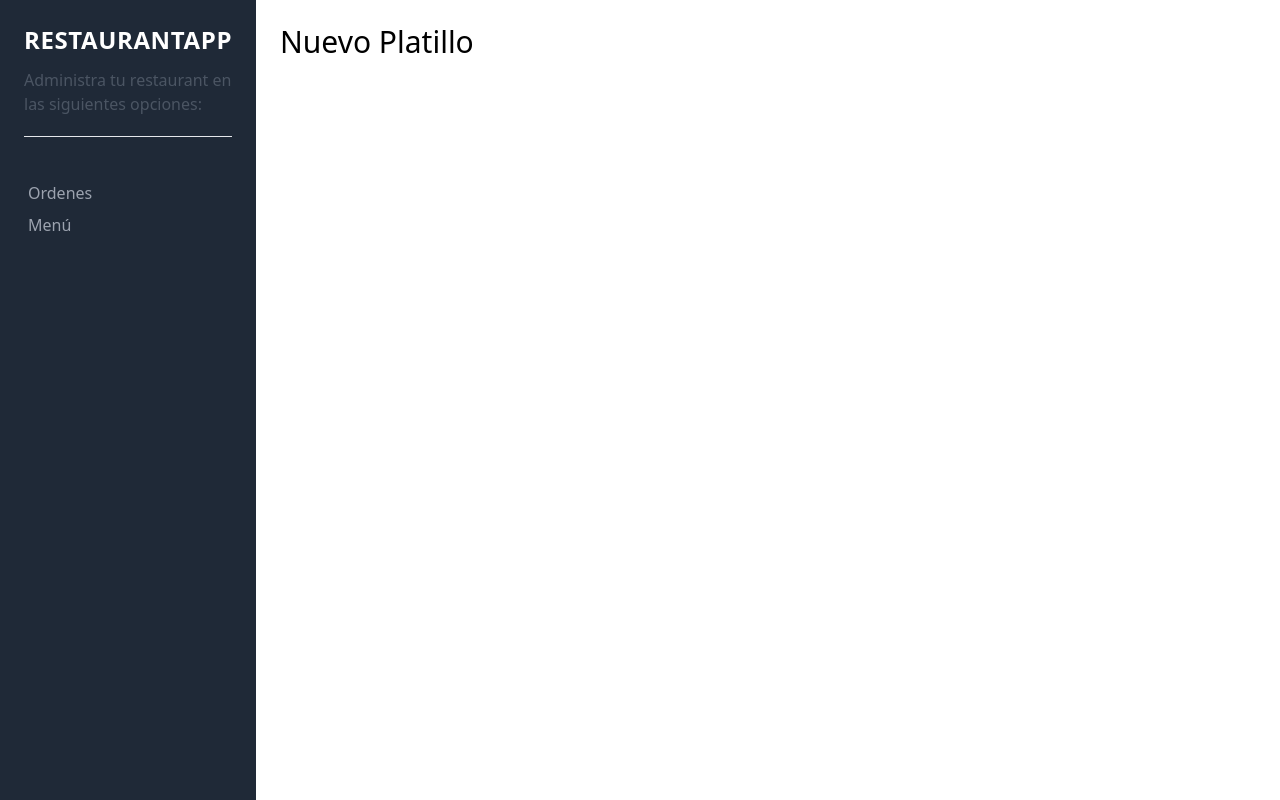
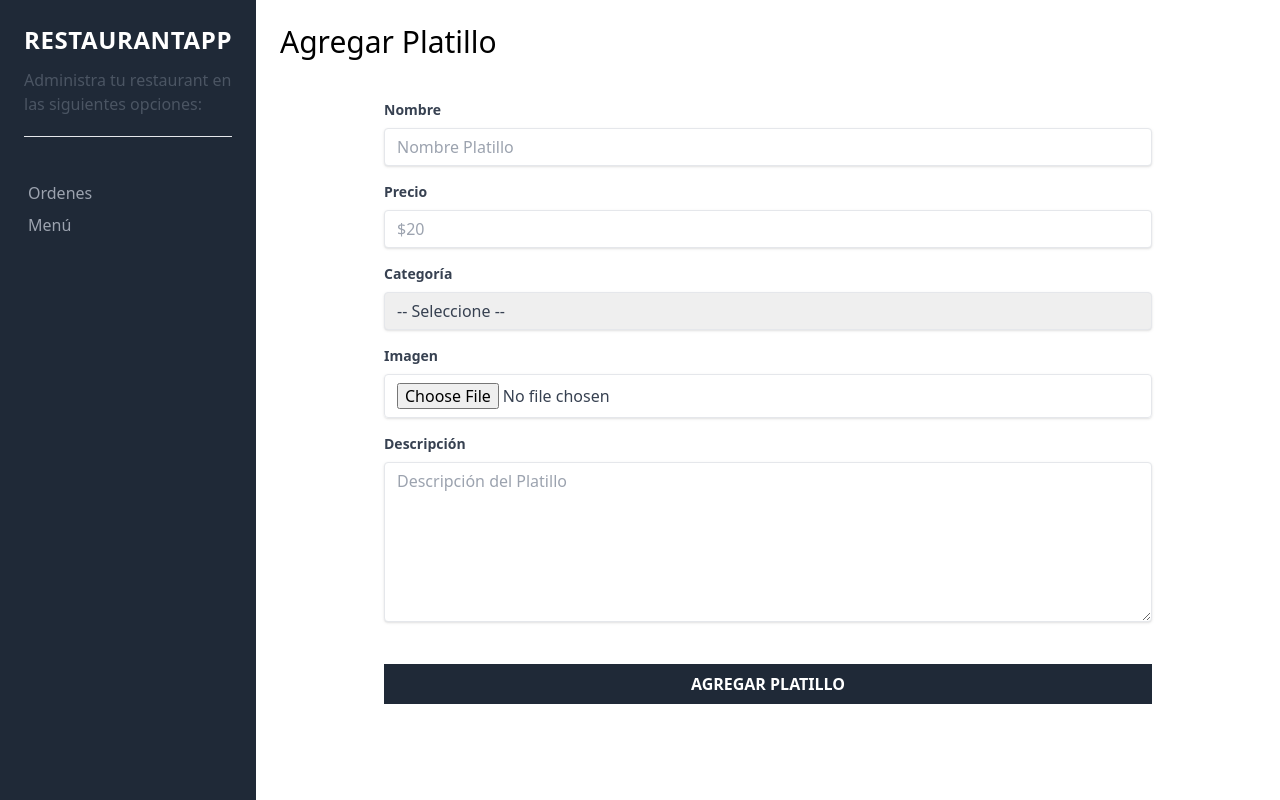
Before and after one commit to marshalmori/restaurantcliente, a React (Create React App) app: page /nuevo-platillo in a window 1280 px wide. Built offline with nearby package versions, Linux system fonts and the light colour scheme.

Commit message:
Criar o formulário para inserir novos pratos

```diff
--- a/src/components/paginas/NuevoPlatillo.js
+++ b/src/components/paginas/NuevoPlatillo.js
@@ -1,8 +1,99 @@
 const NuevoPlatillo = () => {
   return (
-    <div>
-      <h1 className="text-3xl font-light mb-4">Nuevo Platillo</h1>
-    </div>
+    <>
+      <h1 className="text-3xl font-light mb-4">Agregar Platillo</h1>
+      <div className="flex justify-center mt-10">
+        <div className="w-full max-w-3xl">
+          <form>
+            <div className="mb-4">
+              <label
+                className="block text-gray-700 text-sm font-bold mb-2"
+                htmlFor="nombre"
+              >
+                Nombre
+              </label>
+              <input
+                className="shadow appearance-none border rounded w-full py-2 px-3 text-gray-700 leading-tight focus:outline-none focus:shadow-outline"
+                id="nombre"
+                type="text"
+                placeholder="Nombre Platillo"
+              />
+            </div>
+
+            <div className="mb-4">
+              <label
+                className="block text-gray-700 text-sm font-bold mb-2"
+                htmlFor="precio"
+              >
+                Precio
+              </label>
+              <input
+                className="shadow appearance-none border rounded w-full py-2 px-3 text-gray-700 leading-tight focus:outline-none focus:shadow-outline"
+                id="precio"
+                type="number"
+                placeholder="$20"
+                min="0"
+              />
+            </div>
+
+            <div className="mb-4">
+              <label
+                className="block text-gray-700 text-sm font-bold mb-2"
+                htmlFor="categoria"
+              >
+                Categoría
+              </label>
+              <select
+                className="shadow appearance-none border rounded w-full py-2 px-3 text-gray-700 leading-tight focus:outline-none focus:shadow-outline"
+                id="categoria"
+              >
+                <option value="">-- Seleccione --</option>
+                <option value="desayuno">Desayuno</option>
+                <option value="comida">Comida</option>
+                <option value="cena">Cena</option>
+                <option value="bebida">Bebidas</option>
+                <option value="postre">Postre</option>
+                <option value="ensalada">Ensalada</option>
+              </select>
+            </div>
+
+            <div className="mb-4">
+              <label
+                className="block text-gray-700 text-sm font-bold mb-2"
+                htmlFor="imagen"
+              >
+                Imagen
+              </label>
+              <input
+                className="shadow appearance-none border rounded w-full py-2 px-3 text-gray-700 leading-tight focus:outline-none focus:shadow-outline"
+                id="imagen"
+                type="file"
+              />
+            </div>
+
+            <div className="mb-4">
+              <label
+                className="block text-gray-700 text-sm font-bold mb-2"
+                htmlFor="descripcion"
+              >
+                Descripción
+              </label>
+              <textarea
+                className="shadow appearance-none border rounded w-full py-2 px-3 text-gray-700 leading-tight focus:outline-none focus:shadow-outline h-40"
+                id="descripcion"
+                placeholder="Descripción del Platillo"
+              ></textarea>
+            </div>
+
+            <input
+              type="submit"
+              className="bg-gray-800 hover:bg-gray-900 w-full mt-5 p-2 text-white uppercase font-bold"
+              value="Agregar Platillo"
+            />
+          </form>
+        </div>
+      </div>
+    </>
   );
 };
 
```
